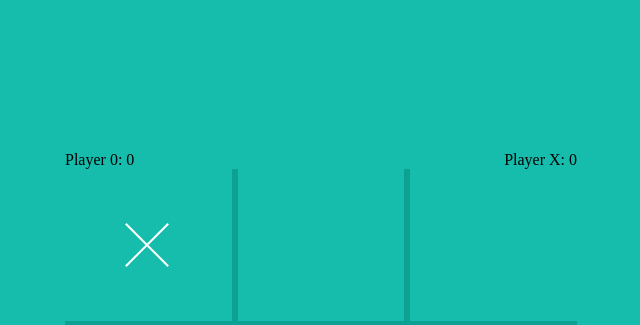
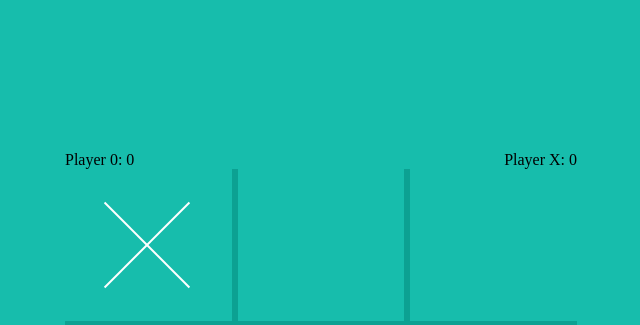
Before and after one commit to daasc/Hash, a Nuxt app: page / in a window 1280 px wide. Both pictures are taken after a click on the element 470 px from the left and 248 px from the top of the page. Shown: the top 325 px of the page, without its empty margins (319-959 px from the left). Built offline with nearby package versions, Linux system fonts and the light colour scheme.

Commit message:
add play

```diff
--- a/components/HashPlay.vue
+++ b/components/HashPlay.vue
@@ -51,7 +51,7 @@ import ValueZero from '@/components/ValueZero.vue'
 import ValueX from '@/components/ValueX.vue'
 export default {
   name: 'HashPlay',
-  components: { ValueX, ValueZero },
+  components: { ValueZero, ValueX },
   data() {
     return {
       cont: 0,
@@ -72,13 +72,23 @@ export default {
   },
   methods: {
     doPlay(index, move) {
-      if (this.cont % 2 === 0) {
+      if (
+        this.cont % 2 === 0 &&
+        !this.hash[move][index] &&
+        !(this.result === false || this.result === true)
+      ) {
         this.$store.commit('hash/PLAY', { move, index, value: 'x' })
-      } else {
+        this.cont++
+        this.$store.commit('hash/CHECK_PLAY')
+      } else if (
+        this.cont % 2 !== 0 &&
+        !this.hash[move][index] &&
+        !(this.result === false || this.result === true)
+      ) {
         this.$store.commit('hash/PLAY', { move, index, value: '0' })
+        this.cont++
+        this.$store.commit('hash/CHECK_PLAY')
       }
-      this.$store.commit('hash/CHECK_PLAY')
-      this.cont++
     },
   },
 }
--- a/components/ValueX.vue
+++ b/components/ValueX.vue
@@ -7,6 +7,7 @@ export default {
 }
 </script>
 <style lang="scss" scoped>
+@media (min-width: 0px) {
   .x {
     width: 60px;
     height: 60px;
@@ -33,6 +34,38 @@ export default {
       animation: pulse 0.5s;
     }
   }
+}
+@media (min-width: 1200px) {
+  .x {
+    width: 120px;
+    height: 120px;
+    position: relative;
+    margin: 0 auto;
+
+    &::after {
+      content: '';
+      height: 120px;
+      border-left: 2px solid #fff;
+      position: absolute;
+      margin-left: 30px;
+      transform: rotate(45deg);
+      left: 28px;
+      animation: pulse 1s ease-out;
+    }
+
+    &::before {
+      content: '';
+      height: 120px;
+      border-left: 2px solid #fff;
+      position: absolute;
+      margin-left: 30px;
+      transform: rotate(-45deg);
+      left: 28px;
+      animation: pulse 0.5s;
+    }
+  }
+}
+
 @keyframes pulse {
   0% {
     height: 0%;
--- a/store/hash.js
+++ b/store/hash.js
@@ -1,8 +1,8 @@
 export const state = () => ({
   hash: {
-    x: [],
-    y: [],
-    z: [],
+    x: [null, null, null],
+    y: [null, null, null],
+    z: [null, null, null],
   },
   result: null,
   scoreboard: {
@@ -17,28 +17,24 @@ export const mutations = {
   },
   CHECK_PLAY: (state) => {
     for (const key in state.hash) {
-      if (
-        state.hash[key].every((val) => val === 'x') &&
-        state.hash[key].length === 3
-      ) {
+      const play = state.hash[key].filter((play) => play)
+      if (play.every((val) => val === 'x') && play.length === 3) {
         state.result = true
         state.scoreboard.player_x++
       }
-      if (
-        state.hash[key].every((val) => val === '0') &&
-        state.hash[key].length === 3
-      ) {
+      if (play.every((val) => val === '0') && play.length === 3) {
         state.result = true
         state.scoreboard.player_0++
       }
     }
-    for (let index = 0; index < 2; index++) {
+    for (let index = 0; index < 3; index++) {
       if (
         state.hash.x[index] === state.hash.y[index] &&
         state.hash.x[index] === state.hash.z[index] &&
-        state.hash.x[index]
+        state.hash.x[index] &&
+        state.hash.z[index] &&
+        state.hash.y[index]
       ) {
-        console.log('x: ')
         if (state.hash.x[index] === 'x') {
           state.scoreboard.player_x++
         } else {
@@ -50,9 +46,10 @@ export const mutations = {
     if (
       state.hash.x[0] === state.hash.y[1] &&
       state.hash.x[0] === state.hash.z[2] &&
-      state.hash.x[0]
+      state.hash.x[0] &&
+      state.hash.z[2] &&
+      state.hash.y[1]
     ) {
-      console.log('x verser: ')
       if (state.hash.x[0] === 'x') {
         state.scoreboard.player_x++
       } else {
@@ -63,17 +60,22 @@ export const mutations = {
     if (
       state.hash.x[2] === state.hash.y[1] &&
       state.hash.x[2] === state.hash.z[0] &&
-      state.hash.z[0]
+      state.hash.z[0] &&
+      state.hash.x[2] &&
+      state.hash.y[1]
     ) {
       if (state.hash.x[2] === 'x') {
         state.scoreboard.player_x++
       } else {
         state.scoreboard.player_0++
       }
+
       state.result = true
     }
-    const total =
-      state.hash.x.length + state.hash.y.length + state.hash.z.length
+    let total = 0
+    for (const key in state.hash) {
+      total += state.hash[key].filter((play) => play).length
+    }
     if (total === 9 && !state.result) {
       state.result = false
     }
```
Also changed, not shown: 1 other file (tests, documents, lock files or other folders). Lines whose indentation alone changed are shown as unchanged.
